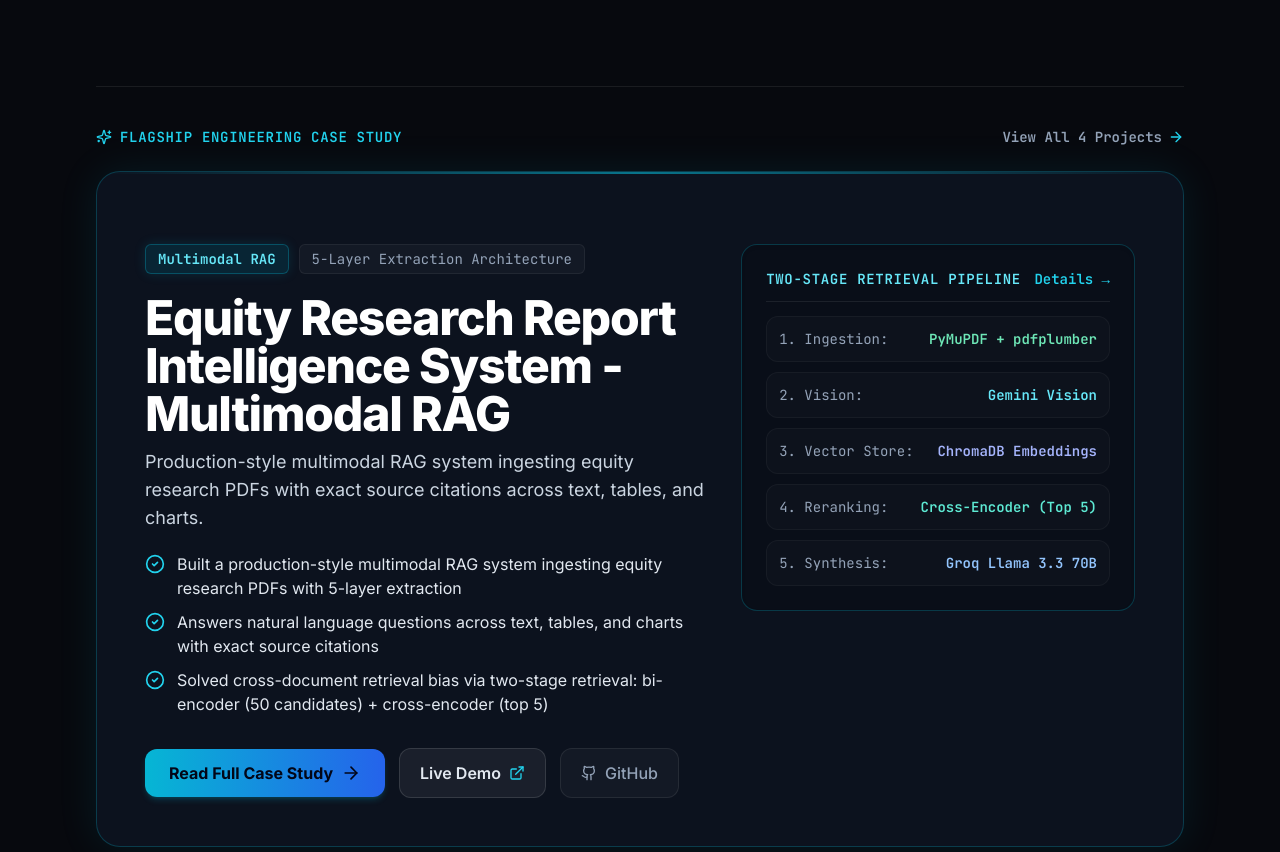
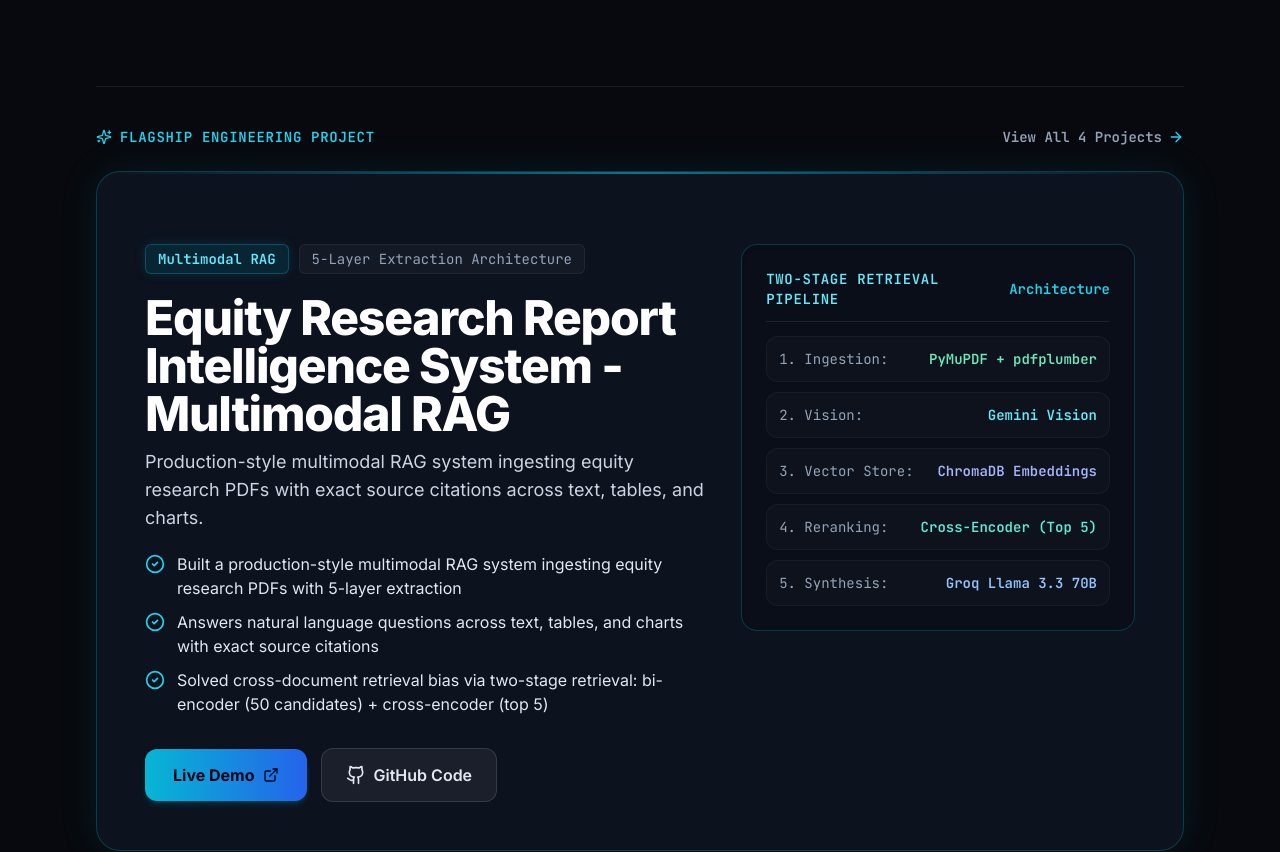
Before and after one commit to jeevams27/jeeva-portfolio, a React (Vite) app: page / in a window 1280 px wide. Shown: the part 1060-1912 px from the top of the page. Built offline with nearby package versions, Linux system fonts and the light colour scheme.

Commit message:
feat: remove case study buttons, links, and phrasing across all project showcases

```diff
--- a/src/pages/HomePage.tsx
+++ b/src/pages/HomePage.tsx
@@ -168,7 +168,7 @@
             <div className="flex items-center justify-between">
               <div className="flex items-center space-x-2 text-xs sm:text-sm font-mono text-cyan-400 uppercase tracking-wider font-bold">
                 <Sparkles className="w-4 h-4 text-cyan-400" />
-                <span>Flagship Engineering Case Study</span>
+                <span>Flagship Engineering Project</span>
               </div>
               <Link
                 to="/projects"
@@ -213,23 +213,15 @@
                   </div>
 
                   <div className="flex flex-wrap items-center gap-3.5 pt-3">
-                    <Link
-                      to={`/projects/${featuredProject.slug}`}
-                      className="inline-flex items-center space-x-2 px-6 py-3 rounded-xl bg-gradient-to-r from-cyan-500 to-blue-600 hover:from-cyan-400 hover:to-blue-500 text-slate-950 font-bold text-sm sm:text-base transition-all shadow-md shadow-cyan-500/20"
-                    >
-                      <span>Read Full Case Study</span>
-                      <ArrowRight className="w-4 h-4 sm:w-5 h-5" />
-                    </Link>
-
                     {featuredProject.liveDemo && (
                       <a
                         href={featuredProject.liveDemo}
                         target="_blank"
                         rel="noopener noreferrer"
-                        className="inline-flex items-center space-x-2 px-5 py-3 rounded-xl bg-white/[0.06] hover:bg-white/[0.12] text-slate-200 hover:text-white border border-white/[0.12] text-sm sm:text-base font-semibold transition-all"
+                        className="inline-flex items-center space-x-2 px-6 py-3 sm:px-7 sm:py-3.5 rounded-xl bg-gradient-to-r from-cyan-500 to-blue-600 hover:from-cyan-400 hover:to-blue-500 text-slate-950 font-bold text-sm sm:text-base transition-all shadow-md shadow-cyan-500/20 active:scale-[0.99]"
                       >
                         <span>Live Demo</span>
-                        <ExternalLink className="w-4 h-4 text-cyan-400" />
+                        <ExternalLink className="w-4 h-4 text-slate-950" />
                       </a>
                     )}
 
@@ -238,26 +230,23 @@
                         href={featuredProject.github}
                         target="_blank"
                         rel="noopener noreferrer"
-                        className="inline-flex items-center space-x-2 px-5 py-3 rounded-xl bg-white/[0.03] hover:bg-white/[0.08] text-slate-400 hover:text-white border border-white/[0.08] text-sm sm:text-base font-medium transition-all"
+                        className="inline-flex items-center space-x-2 px-5 py-3 sm:px-6 sm:py-3.5 rounded-xl bg-white/[0.06] hover:bg-white/[0.12] text-slate-200 hover:text-white border border-white/[0.12] text-sm sm:text-base font-semibold transition-all"
                       >
-                        <Github className="w-4 h-4" />
-                        <span>GitHub</span>
+                        <Github className="w-4 h-4 sm:w-5 h-5" />
+                        <span>GitHub Code</span>
                       </a>
                     )}
                   </div>
                 </div>
 
                 <div className="lg:col-span-5">
-                  <Link
-                    to={`/projects/${featuredProject.slug}`}
-                    className="block p-6 rounded-2xl bg-[#090e18] border border-cyan-500/25 hover:border-cyan-500/45 transition-all space-y-3.5 shadow-inner"
-                  >
+                  <div className="block p-6 rounded-2xl bg-[#090e18] border border-cyan-500/25 space-y-3.5 shadow-inner">
                     <div className="flex items-center justify-between pb-3 border-b border-white/[0.08]">
                       <span className="text-xs sm:text-sm font-mono uppercase tracking-wider text-cyan-300 font-bold">
                         Two-Stage Retrieval Pipeline
                       </span>
                       <span className="text-xs sm:text-sm font-mono text-cyan-400 font-bold">
-                        Details &rarr;
+                        Architecture
                       </span>
                     </div>
 
@@ -283,7 +272,7 @@
                         <span className="text-blue-300 font-bold">Groq Llama 3.3 70B</span>
                       </div>
                     </div>
-                  </Link>
+                  </div>
                 </div>
               </div>
             </div>
--- a/src/pages/ProjectsPage.tsx
+++ b/src/pages/ProjectsPage.tsx
@@ -19,7 +19,7 @@
         <div className="space-y-4 max-w-4xl">
           <div className="flex items-center space-x-2 text-xs sm:text-sm font-mono text-cyan-400 uppercase tracking-widest font-bold">
             <span className="w-2 h-2 rounded-full bg-cyan-400"></span>
-            <span>Projects / Case Studies</span>
+            <span>Featured Projects</span>
           </div>
           <h1 className="text-4xl sm:text-6xl lg:text-7xl font-black tracking-tight text-white leading-[1.08]">
             Things I’ve Built with{' '}
@@ -28,7 +28,7 @@
             </span>.
           </h1>
           <p className="text-lg sm:text-xl text-slate-300 leading-relaxed font-normal max-w-3xl">
-            Detailed case studies of production systems, multimodal RAG pipelines, agentic state graphs, and applied ML models.
+            Production systems, multimodal RAG pipelines, agentic state graphs, and applied ML models.
           </p>
         </div>
 
@@ -65,10 +65,8 @@
                 {/* Main Content Layout */}
                 <div className="space-y-5">
                   {/* Big Title */}
-                  <h2 className="text-2xl sm:text-4xl lg:text-5xl font-black text-white tracking-tight leading-tight group-hover:text-cyan-200 transition-colors">
-                    <Link to={`/projects/${project.slug}`} className="hover:underline decoration-cyan-500/40 underline-offset-8">
-                      {project.title}
-                    </Link>
+                  <h2 className="text-2xl sm:text-4xl lg:text-5xl font-black text-white tracking-tight leading-tight">
+                    {project.title}
                   </h2>
 
                   {/* Tagline / Narrative */}
@@ -100,23 +98,15 @@
 
                   {/* Action Buttons */}
                   <div className="flex flex-wrap items-center gap-3.5 pt-3">
-                    <Link
-                      to={`/projects/${project.slug}`}
-                      className="inline-flex items-center space-x-2.5 px-6 py-3 sm:px-7 sm:py-3.5 rounded-xl bg-gradient-to-r from-cyan-500 to-blue-600 hover:from-cyan-400 hover:to-blue-500 text-slate-950 font-bold text-sm sm:text-base transition-all shadow-md shadow-cyan-500/20 active:scale-[0.99]"
-                    >
-                      <span>Read Case Study</span>
-                      <ArrowRight className="w-4 h-4 sm:w-5 h-5" />
-                    </Link>
-
                     {project.liveDemo && (
                       <a
                         href={project.liveDemo}
                         target="_blank"
                         rel="noopener noreferrer"
-                        className="inline-flex items-center space-x-2 px-5 py-3 sm:px-6 sm:py-3.5 rounded-xl bg-white/[0.06] hover:bg-white/[0.12] text-slate-200 hover:text-white border border-white/[0.12] text-sm sm:text-base font-semibold transition-all"
+                        className="inline-flex items-center space-x-2 px-6 py-3 sm:px-7 sm:py-3.5 rounded-xl bg-gradient-to-r from-cyan-500 to-blue-600 hover:from-cyan-400 hover:to-blue-500 text-slate-950 font-bold text-sm sm:text-base transition-all shadow-md shadow-cyan-500/20 active:scale-[0.99]"
                       >
                         <span>Live Demo</span>
-                        <ExternalLink className="w-4 h-4 text-cyan-400" />
+                        <ExternalLink className="w-4 h-4 text-slate-950" />
                       </a>
                     )}
 
@@ -125,7 +115,11 @@
                         href={project.github}
                         target="_blank"
                         rel="noopener noreferrer"
-                        className="inline-flex items-center space-x-2 px-5 py-3 sm:px-6 sm:py-3.5 rounded-xl bg-white/[0.03] hover:bg-white/[0.08] text-slate-300 hover:text-white border border-white/[0.08] text-sm sm:text-base font-medium transition-all"
+                        className={`inline-flex items-center space-x-2 px-6 py-3 sm:px-7 sm:py-3.5 rounded-xl text-sm sm:text-base font-semibold transition-all ${
+                          !project.liveDemo
+                            ? 'bg-gradient-to-r from-cyan-500 to-blue-600 hover:from-cyan-400 hover:to-blue-500 text-slate-950 font-bold shadow-md shadow-cyan-500/20 active:scale-[0.99]'
+                            : 'bg-white/[0.06] hover:bg-white/[0.12] text-slate-200 hover:text-white border border-white/[0.12]'
+                        }`}
                       >
                         <Github className="w-4 h-4 sm:w-5 h-5" />
                         <span>GitHub Code</span>
--- a/src/pages/SkillDetailPage.tsx
+++ b/src/pages/SkillDetailPage.tsx
@@ -127,14 +127,14 @@
                 {detail.whereIUsedIt}
               </h3>
               <p className="text-sm sm:text-base text-slate-300 font-normal">
-                Inspect the full production case study, architecture flow, and live demo.
+                Inspect the full production implementation, architecture flow, and live demo.
               </p>
             </div>
             <Link
-              to={`/projects/${detail.relatedProjectSlug}`}
+              to="/projects"
               className="inline-flex items-center space-x-2.5 px-6 py-3 sm:px-7 sm:py-3.5 rounded-xl bg-gradient-to-r from-purple-500 to-indigo-600 hover:from-purple-400 hover:to-indigo-500 text-white font-bold text-sm sm:text-base transition-all shadow-lg shadow-purple-500/25 shrink-0 active:scale-[0.99]"
             >
-              <span>View Project Case Study</span>
+              <span>View Projects</span>
               <ArrowRight className="w-4 h-4 sm:w-5 h-5" />
             </Link>
           </div>
```
